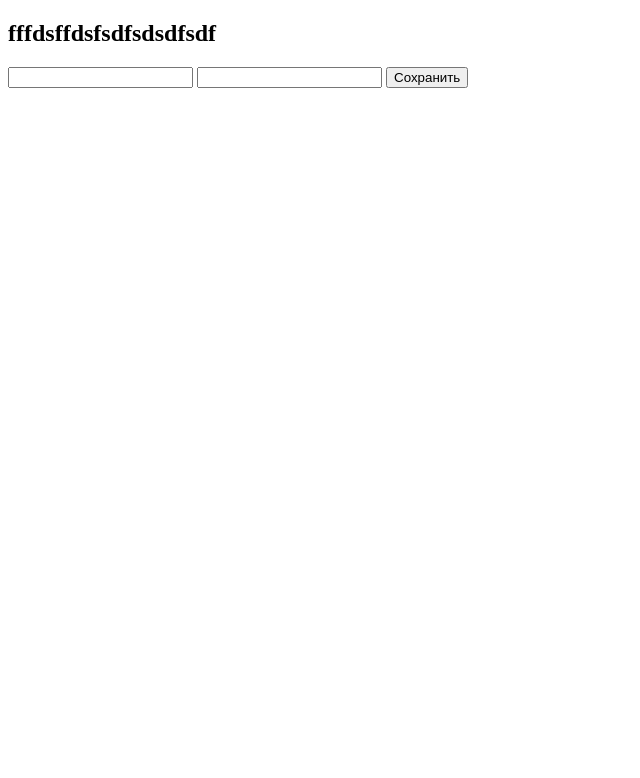
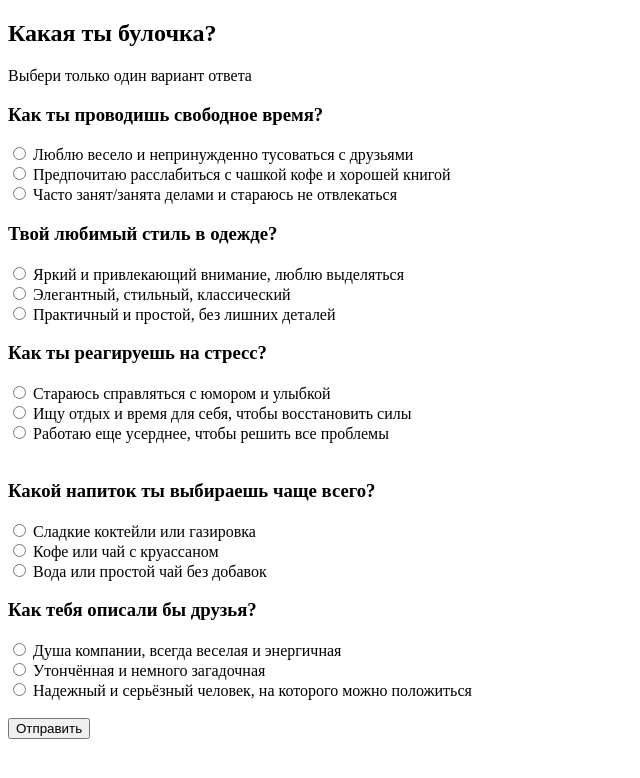
Before and after one commit to Alexanc382/fastapi_bun_u_r, a plain HTML site: page static/index.html in a window 1280 px wide. Shown: the whole page, without its empty margins (0-640 px from the left). Drawn offline with Linux system fonts and the light colour scheme.

Commit message:
основная верстка

```diff
--- a/static/index.html
+++ b/static/index.html
@@ -6,17 +6,101 @@
 </head>
 <body>
     <header>
-        <h2>fffdsffdsfsdfsdsdfsdf</h2>
+        <h2>Какая ты булочка?</h2>
+        <p>Выбери только один вариант ответа</p>
     <main>
-        <form method="POST" action="/login"> <!--форма с помощью post-запроса отправляет данные на сервер-->
-            <input type="text" name="username"/>
-            <input type="password" name="password"/>
-            <button type="submit">Сохранить</button>
-        </form>
+    <form method="post">
+
+        <!--первый вопрос -->
+        <h3>Как ты проводишь свободное время?</h3>
+        <label>
+            <input type="radio" name="choice" value="answer_1_1 ">
+            Люблю весело и непринужденно тусоваться с друзьями
+        </label><br>
+        <label>
+            <input type="radio" name="choice" value="option2">
+            Предпочитаю расслабиться с чашкой кофе и хорошей книгой
+        </label><br>
+        <label>
+            <input type="radio" name="choice" value="option3">
+            Часто занят/занята делами и стараюсь не отвлекаться
+        </label><br>
+
+        <!--второй вопрос -->
+        <h3>Твой любимый стиль в одежде?</h3>
+        <label>
+            <input type="radio" name="choice" value="answer_1_1 ">
+            Яркий и привлекающий внимание, люблю выделяться
+        </label>
+        <br>
+        <label>
+            <input type="radio" name="choice" value="option2">
+            Элегантный, стильный, классический
+        </label>
+        <br>
+        <label>
+            <input type="radio" name="choice" value="option3">
+            Практичный и простой, без лишних деталей
+        </label><br>
+
+        <!--третий вопрос -->
+        <h3>Как ты реагируешь на стресс?</h3>
+        <label>
+            <input type="radio" name="choice" value="answer_1_1 ">
+            Стараюсь справляться с юмором и улыбкой
+        </label><br>
+        <label>
+            <input type="radio" name="choice" value="option2">
+            Ищу отдых и время для себя, чтобы восстановить силы
+        </label><br>
+        <label>
+            <input type="radio" name="choice" value="option3">
+            Работаю еще усерднее, чтобы решить все проблемы
+        </label><br><br>
+
+        <!-- четвертый вопрос -->
+        <h3>Какой напиток ты выбираешь чаще всего?</h3>
+        <label>
+            <input type="radio" name="choice" value="answer_1_1 ">
+            Сладкие коктейли или газировка
+        </label><br>
+        <label>
+            <input type="radio" name="choice" value="option2">
+            Кофе или чай с круассаном
+        </label><br>
+        <label>
+            <input type="radio" name="choice" value="option3">
+            Вода или простой чай без добавок
+        </label><br>
+
+        <!-- пятый вопрос -->
+        <h3>Как тебя описали бы друзья?</h3>
+        <label>
+            <input type="radio" name="choice" value="answer_1_1 ">
+            Душа компании, всегда веселая и энергичная
+        </label><br>
+        <label>
+            <input type="radio" name="choice" value="option2">
+            Утончённая и немного загадочная
+        </label><br>
+        <label>
+            <input type="radio" name="choice" value="option3">
+            Надежный и серьёзный человек, на которого можно положиться
+        </label><br><br>
+
+
+
+
+        <button type="submit">Отправить</button>
+    </form>
+
     </main>
-    <script>
-        setInterval(() => {
-            location.reload();
-        }, 2000); // обновление каждые 2 секунды
-    </script>
+
+
+
+<!--    <script>-->
+<!--        setInterval(() => {-->
+<!--            location.reload();-->
+<!--        }, 2000); // обновление каждые 2 секунды-->
+<!--    </script>-->
 </body>
```
